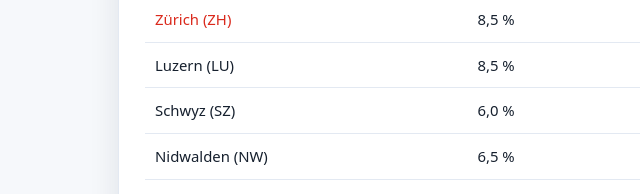
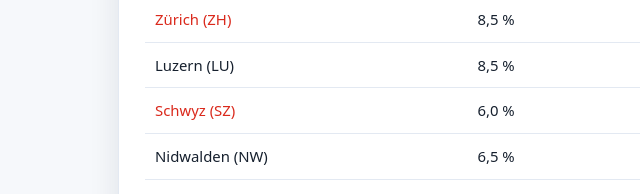
Before and after one commit to mirzacreative/lohnrechner-schweiz, a plain HTML site: page quellensteuer-kantone.html in a window 1280 px wide. Shown: the part 1626-1820 px from the top of the page, 0-640 px from the left. Drawn offline with Linux system fonts and the light colour scheme.

Commit message:
Link Schwyz in quellensteuer-kantone.html table

```diff
--- a/quellensteuer-kantone.html
+++ b/quellensteuer-kantone.html
@@ -98,7 +98,7 @@
         <tbody>
           <tr><td><a href="quellensteuer-zuerich-2026.html">Zürich (ZH)</a></td><td>8,5 %</td><td><a href="quellensteuer-bern-2026.html">Bern (BE)</a></td><td>9,0 %</td></tr>
           <tr><td>Luzern (LU)</td><td>8,5 %</td><td>Uri (UR)</td><td>7,0 %</td></tr>
-          <tr><td>Schwyz (SZ)</td><td>6,0 %</td><td>Obwalden (OW)</td><td>6,5 %</td></tr>
+          <tr><td><a href="quellensteuer-schwyz-2026.html">Schwyz (SZ)</a></td><td>6,0 %</td><td>Obwalden (OW)</td><td>6,5 %</td></tr>
           <tr><td>Nidwalden (NW)</td><td>6,5 %</td><td>Glarus (GL)</td><td>8,5 %</td></tr>
           <tr><td>Zug (ZG)</td><td>6,0 %</td><td>Freiburg (FR)</td><td>9,5 %</td></tr>
           <tr><td>Solothurn (SO)</td><td>9,5 %</td><td>Basel-Stadt (BS)</td><td>9,0 %</td></tr>
```
